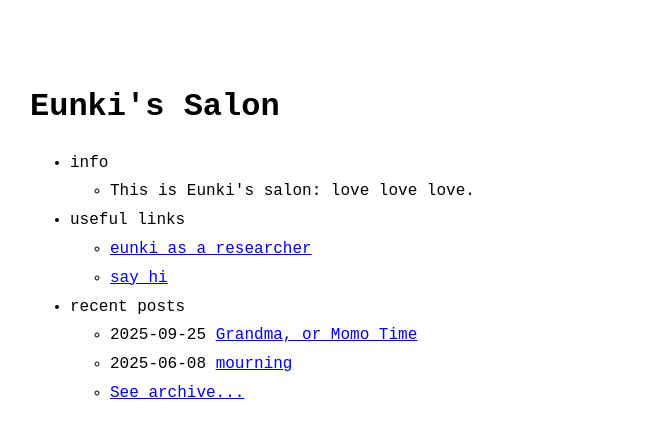
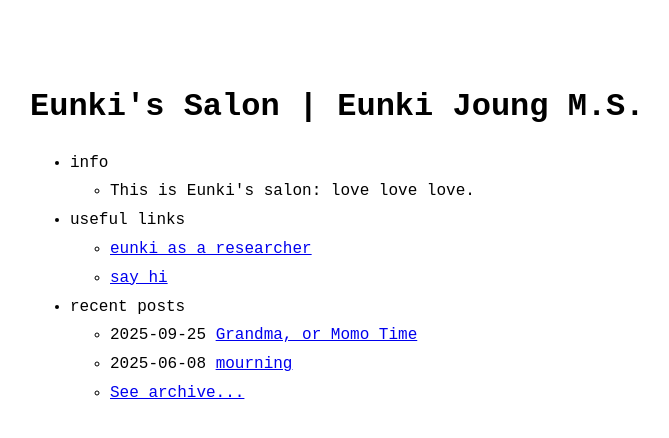
Before and after one commit to eunkiyomi/eunkiyomi.github.io, a Jekyll site: the page built from index.markdown, in a window 1280 px wide. Shown: the top 438 px of the page, without its empty margins (290-959 px from the left). Built offline with Jekyll 4.4.1, drawn with Linux system fonts in a browser that asks for light colours.

Commit message:
Eunki Joung

```diff
--- a/_config.yml
+++ b/_config.yml
@@ -18,8 +18,8 @@
 # You can create any custom variable you would like, and they will be accessible
 # in the templates via {{ site.myvariable }}.
 
-title: Eunki's Salon
-email: eunki@kaist.ac.kr
+title: Eunki's Salon | Eunki Joung M.S.
+email: eunki.joung@gmail.com
 description: >- # this means to ignore newlines until "baseurl:"
   I hope you feel peaceful here.
   Eunki's salon. A silent, inclusive place.
```
